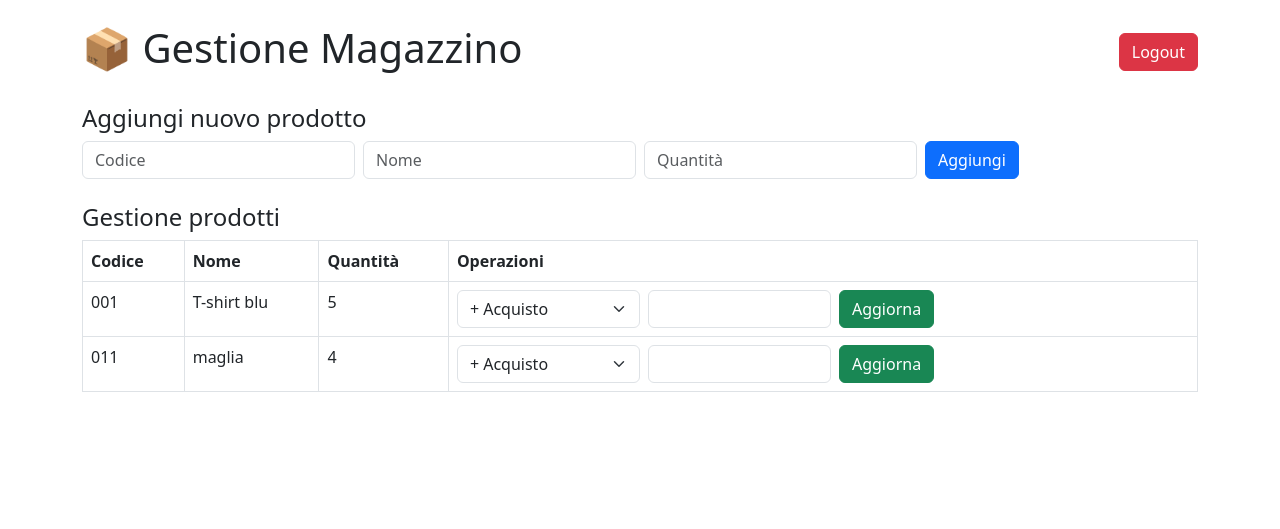
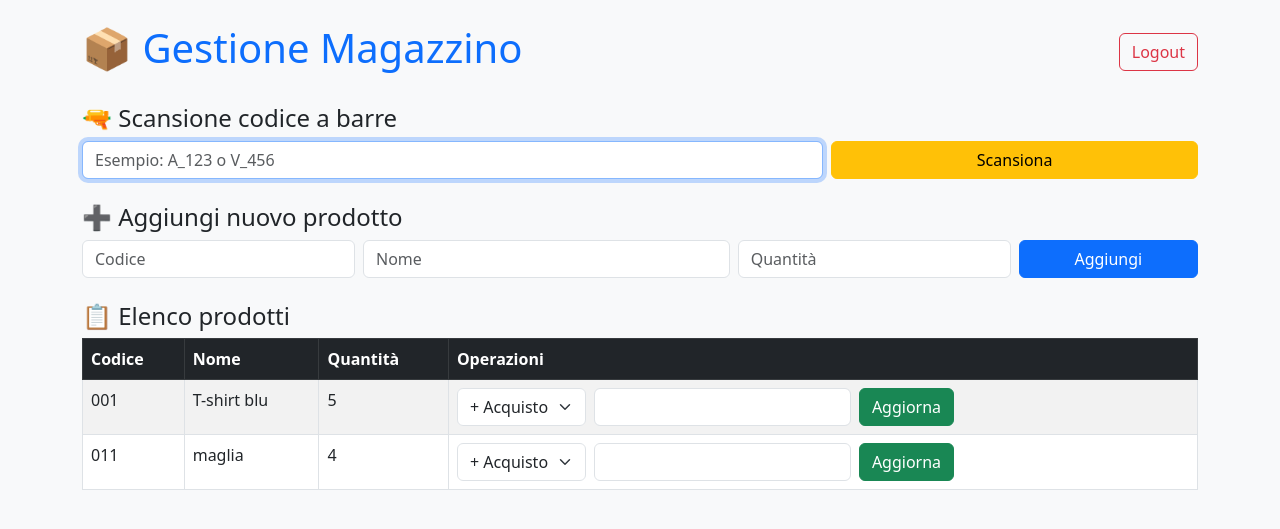
Before and after one commit to masiniluca/magazzino, a Flask app: page / in a window 1280 px wide. Shown: the top 529 px of the page. Run offline with Flask 3, Linux system fonts and the light colour scheme; the visitor is signed in with stand-in values (Sample User, id 1).

Commit message:
Psitola codice a barre

```diff
--- a/app.py
+++ b/app.py
@@ -1,13 +1,17 @@
-from flask import Flask, render_template, request, redirect, session, url_for
+from flask import Flask, render_template, request, redirect, session, url_for, render_template_string
 import json
 import os
 from functools import wraps
+from datetime import datetime
 
 app = Flask(__name__)
-app.secret_key = 'una_chiave_super_segreta_cambiala_subito'
+app.secret_key = 'una_chiave_super_segreta'  # Cambiala con una tua chiave sicura
 
 FILE_MAGAZZINO = "magazzino.json"
-PASSWORD = 'easyservice'  # Cambia questa password a piacere
+FILE_LOG = "log.txt"
+PASSWORD = 'easyservice'  # Password di accesso
+
+# ------------------- Funzioni di utilità -------------------
 
 def carica_magazzino():
     if os.path.exists(FILE_MAGAZZINO):
@@ -19,6 +23,44 @@ def salva_magazzino(magazzino):
     with open(FILE_MAGAZZINO, "w") as f:
         json.dump(magazzino, f, indent=4)
 
+def scrivi_log(codice, operazione, quantità):
+    with open(FILE_LOG, "a") as f:
+        timestamp = datetime.now().strftime("%Y-%m-%d %H:%M:%S")
+        f.write(f"[{timestamp}] {operazione.upper()}: {codice} - Quantità: {quantità}\n")
+
+# ------------------- Autenticazione -------------------
+
+login_page = '''
+<!doctype html>
+<html>
+<head><title>Login</title></head>
+<body style="display:flex; justify-content:center; align-items:center; height:100vh; background:#f5f5f5;">
+    <form method="post" style="background:white; padding:2rem; border-radius:1rem; box-shadow:0 0 10px rgba(0,0,0,0.1);">
+        <h2 style="text-align:center;">🔐 Accesso</h2>
+        <input name="password" type="password" placeholder="Password" class="form-control mb-3" required style="width:100%; padding:0.5rem;">
+        <button type="submit" class="btn btn-primary" style="width:100%;">Accedi</button>
+        {{ errore }}
+    </form>
+</body>
+</html>
+'''
+
+@app.route('/login', methods=['GET', 'POST'])
+def login():
+    errore = ""
+    if request.method == 'POST':
+        if request.form['password'] == PASSWORD:
+            session['logged_in'] = True
+            return redirect(url_for('index'))
+        else:
+            errore = "<p style='color:red; text-align:center;'>Credenziali errate</p>"
+    return render_template_string(login_page, errore=errore)
+
+@app.route('/logout')
+def logout():
+    session.pop('logged_in', None)
+    return redirect(url_for('login'))
+
 def login_required(f):
     @wraps(f)
     def decorated_function(*args, **kwargs):
@@ -27,22 +69,7 @@ def login_required(f):
         return f(*args, **kwargs)
     return decorated_function
 
-@app.route('/login', methods=['GET', 'POST'])
-def login():
-    error = None
-    if request.method == 'POST':
-        if request.form.get('password') == PASSWORD:
-            session['logged_in'] = True
-            return redirect(url_for('index'))
-        else:
-            error = "Password errata, riprova."
-    return render_template('login.html', error=error)
-
-@app.route('/logout')
-@login_required
-def logout():
-    session.pop('logged_in', None)
-    return redirect(url_for('login'))
+# ------------------- Rotte principali -------------------
 
 @app.route("/")
 @login_required
@@ -61,6 +88,7 @@ def aggiungi():
     if codice not in magazzino:
         magazzino[codice] = {"nome": nome, "quantità": quantità}
         salva_magazzino(magazzino)
+        scrivi_log(codice, "aggiunta", quantità)
     return redirect("/")
 
 @app.route("/aggiorna", methods=["POST"])
@@ -77,7 +105,36 @@ def aggiorna():
         elif tipo == "vendita":
             magazzino[codice]["quantità"] = max(0, magazzino[codice]["quantità"] - quantità)
         salva_magazzino(magazzino)
+        scrivi_log(codice, tipo, quantità)
     return redirect("/")
+
+@app.route("/scansione", methods=["POST"])
+@login_required
+def scansione():
+    codice_raw = request.form["codice"].strip()
+    magazzino = carica_magazzino()
+
+    if codice_raw.startswith("A_"):
+        codice = codice_raw[2:]
+        if codice in magazzino:
+            magazzino[codice]["quantità"] += 1
+        else:
+            magazzino[codice] = {"nome": f"Prodotto {codice}", "quantità": 1}
+        salva_magazzino(magazzino)
+        scrivi_log(codice, "acquisto (scansione)", 1)
+
+    elif codice_raw.startswith("V_"):
+        codice = codice_raw[2:]
+        if codice in magazzino:
+            magazzino[codice]["quantità"] = max(0, magazzino[codice]["quantità"] - 1)
+        else:
+            magazzino[codice] = {"nome": f"Prodotto {codice}", "quantità": 0}
+        salva_magazzino(magazzino)
+        scrivi_log(codice, "vendita (scansione)", 1)
+
+    return redirect("/")
+
+# ------------------- Avvio -------------------
 
 if __name__ == "__main__":
     port = int(os.environ.get("PORT", 5000))
--- a/templates/index.html
+++ b/templates/index.html
@@ -2,26 +2,40 @@
 <html>
 <head>
     <title>Gestione Magazzino</title>
+    <meta charset="utf-8">
     <link href="https://cdn.jsdelivr.net/npm/bootstrap@5.3.0/dist/css/bootstrap.min.css" rel="stylesheet">
 </head>
-<body class="p-4">
+<body class="bg-light p-4">
     <div class="container">
         <div class="d-flex justify-content-between align-items-center mb-4">
-            <h1>📦 Gestione Magazzino</h1>
-            <a href="{{ url_for('logout') }}" class="btn btn-danger">Logout</a>
+            <h1 class="text-primary">📦 Gestione Magazzino</h1>
+            <a href="/logout" class="btn btn-outline-danger">Logout</a>
         </div>
 
-        <h4>Aggiungi nuovo prodotto</h4>
-        <form method="POST" action="/aggiungi" class="row g-2 mb-4">
-            <div class="col"><input type="text" name="codice" placeholder="Codice" class="form-control" required></div>
-            <div class="col"><input type="text" name="nome" placeholder="Nome" class="form-control" required></div>
-            <div class="col"><input type="number" name="quantità" placeholder="Quantità" class="form-control" required></div>
-            <div class="col"><button class="btn btn-primary">Aggiungi</button></div>
+        <!-- Sezione scansione barcode -->
+        <h4>🔫 Scansione codice a barre</h4>
+        <form method="POST" action="/scansione" class="row g-2 mb-4">
+            <div class="col-md-8">
+                <input type="text" name="codice" placeholder="Esempio: A_123 o V_456" class="form-control" autofocus required>
+            </div>
+            <div class="col-md-4">
+                <button class="btn btn-warning w-100">Scansiona</button>
+            </div>
         </form>
 
-        <h4>Gestione prodotti</h4>
-        <table class="table table-bordered">
-            <thead>
+        <!-- Aggiunta manuale -->
+        <h4>➕ Aggiungi nuovo prodotto</h4>
+        <form method="POST" action="/aggiungi" class="row g-2 mb-4">
+            <div class="col-md-3"><input type="text" name="codice" placeholder="Codice" class="form-control" required></div>
+            <div class="col-md-4"><input type="text" name="nome" placeholder="Nome" class="form-control" required></div>
+            <div class="col-md-3"><input type="number" name="quantità" placeholder="Quantità" class="form-control" required></div>
+            <div class="col-md-2"><button class="btn btn-primary w-100">Aggiungi</button></div>
+        </form>
+
+        <!-- Tabella prodotti -->
+        <h4>📋 Elenco prodotti</h4>
+        <table class="table table-striped table-bordered">
+            <thead class="table-dark">
                 <tr>
                     <th>Codice</th>
                     <th>Nome</th>
@@ -36,16 +50,20 @@
                     <td>{{ info.nome }}</td>
                     <td>{{ info.quantità }}</td>
                     <td>
-                        <form method="POST" action="/aggiorna" class="d-flex gap-2">
+                        <form method="POST" action="/aggiorna" class="d-flex flex-wrap gap-2">
                             <input type="hidden" name="codice" value="{{ codice }}">
-                            <select name="tipo" class="form-select w-25">
+                            <select name="tipo" class="form-select w-auto">
                                 <option value="acquisto">+ Acquisto</option>
                                 <option value="vendita">− Vendita</option>
                             </select>
-                            <input type="number" name="quantità" min="1" class="form-control w-25" required>
+                            <input type="number" name="quantità" min="1" class="form-control w-auto" required>
                             <button class="btn btn-success">Aggiorna</button>
                         </form>
                     </td>
+                </tr>
+                {% else %}
+                <tr>
+                    <td colspan="4" class="text-center text-muted">Nessun prodotto presente.</td>
                 </tr>
                 {% endfor %}
             </tbody>
```
